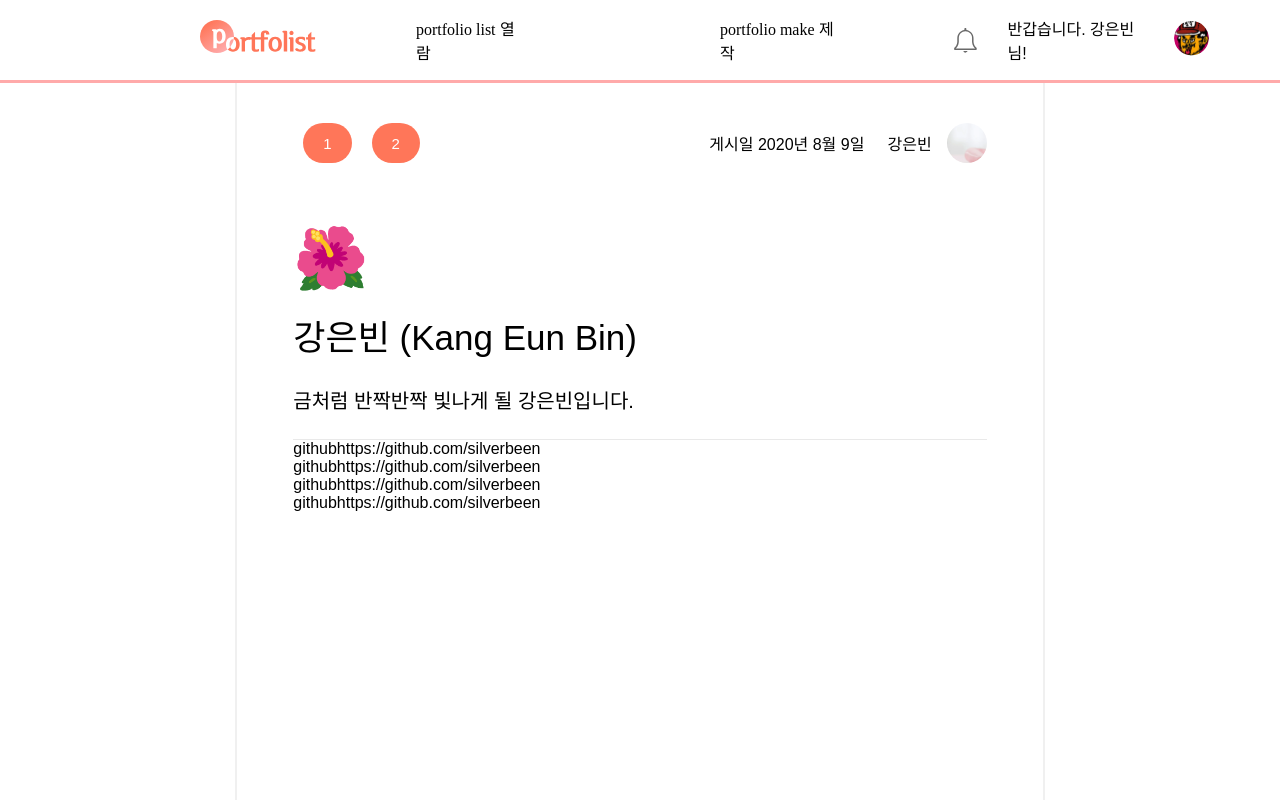
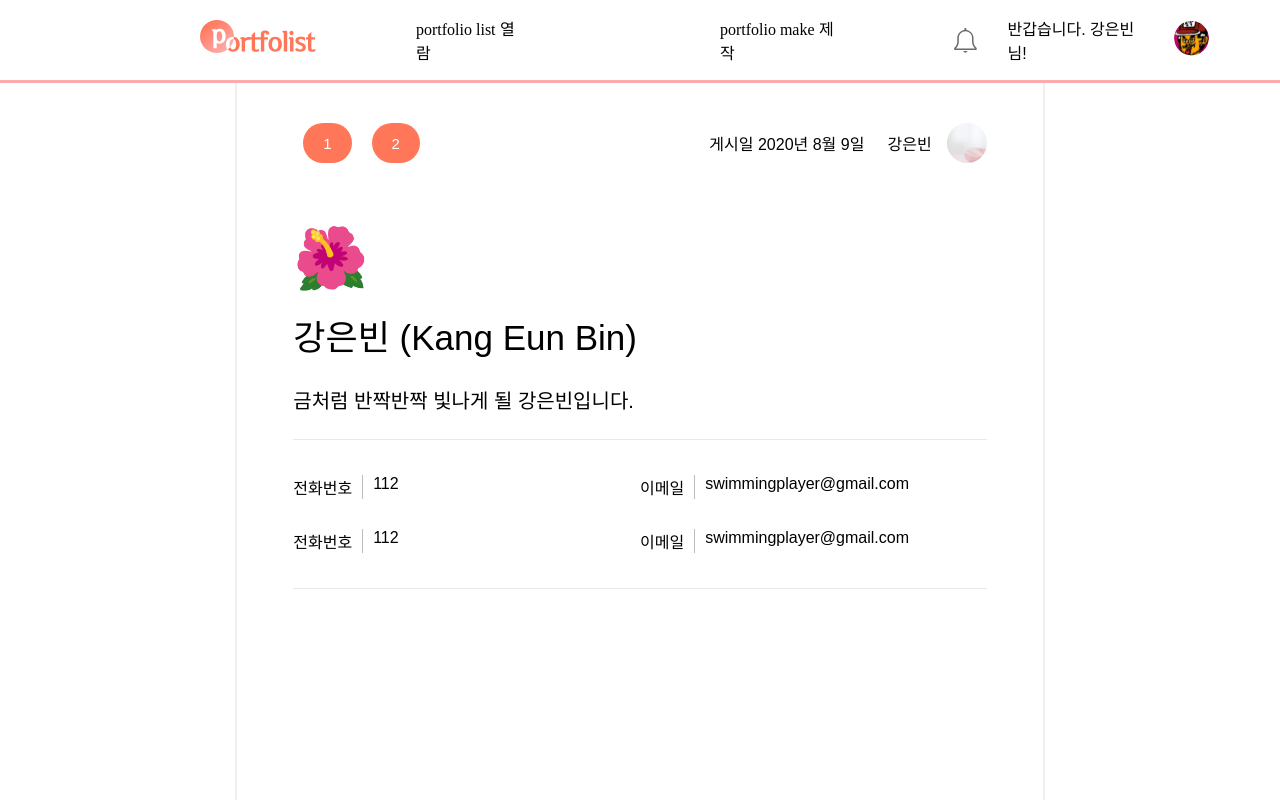
Before and after one commit to DSM-Portfolist/Portfolist-Front, a React (Create React App) app: page /portfolio/1 in a window 1280 px wide. Shown: the top 800 px of the page. Built offline with nearby package versions, Linux system fonts and the light colour scheme.

Commit message:
[PEAT] 내 정보 아이템 컴포넌트

```diff
--- a/src/components/portfolioDetail/items/moreInfo/MoreInfoItem.tsx
+++ b/src/components/portfolioDetail/items/moreInfo/MoreInfoItem.tsx
@@ -1,11 +1,16 @@
 import React from "react";
+import { MoreInfoType } from "../../../../util/interface/main/portfolioType";
 import * as S from "./style";
 
-const MoreInfoItem = () => {
+interface Props {
+  info: MoreInfoType;
+}
+
+const MoreInfoItem = ({ info }: Props) => {
   return (
     <S.InfoItem>
-      <span>github</span>
-      <span>https://github.com/silverbeen</span>
+      <span>{info.key}</span>
+      <span>{info.value}</span>
     </S.InfoItem>
   );
 };
--- a/src/components/portfolioDetail/items/moreInfo/style.ts
+++ b/src/components/portfolioDetail/items/moreInfo/style.ts
@@ -1,12 +1,32 @@
 import styled from "@emotion/styled";
 
 export const MoreInfoWrapper = styled.div`
-    .more-wrapper{
-
-    }
+  border-bottom: 1px solid #e9e9e9;
+  .more-wrapper {
+    margin: 20px 0;
+    display: flex;
+    flex-direction: row;
+    flex-wrap: wrap;
+  }
 `;
 
 export const InfoItem = styled.div`
   display: flex;
   flex-direction: row;
+  width: 50%;
+  margin: 15px 0;
+
+  span {
+    font-weight: 500;
+    font-size: 16px;
+  }
+
+  span:nth-child(1) {
+    padding-right: 10px;
+  }
+
+  span:nth-child(2) {
+    padding-left: 10px;
+    border-left: 1px solid #bbbbbb;
+  }
 `;
```
